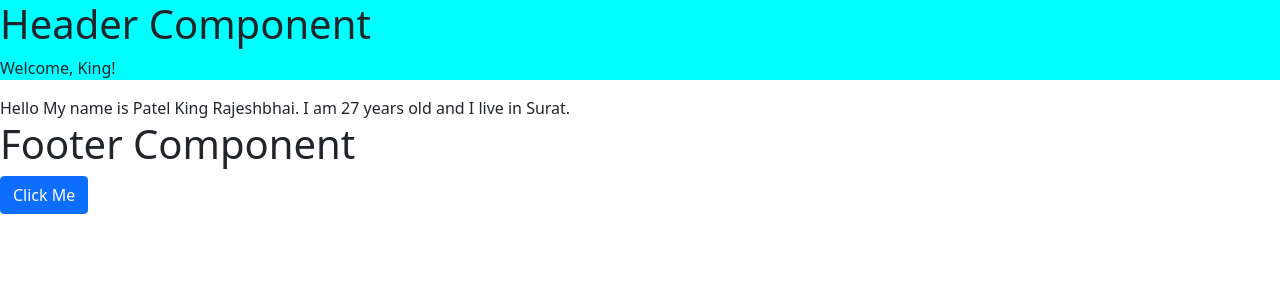
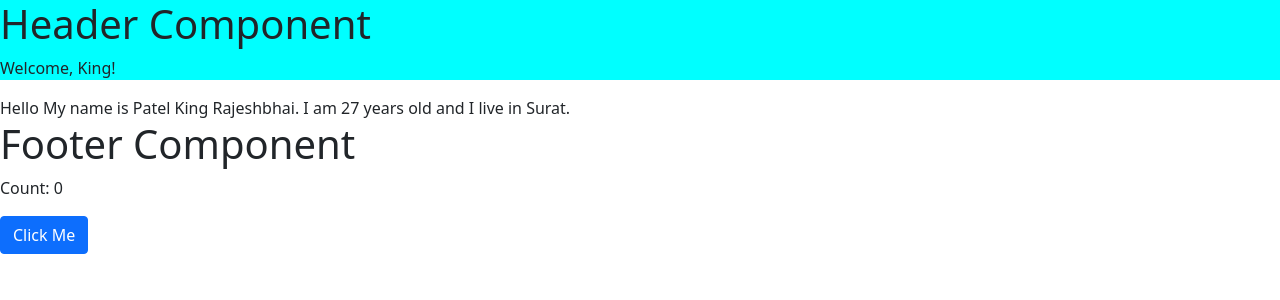
Before and after one commit to Patel-Kingkumar/React-Js, a React (Vite) app: page / in a window 1280 px wide. Shown: the top 300 px of the page. Built offline with nearby package versions, Linux system fonts and the light colour scheme.

Commit message:
simple useState

```diff
--- a/src/assets/components/Footer.jsx
+++ b/src/assets/components/Footer.jsx
@@ -1,12 +1,25 @@
+import { useState } from "react";
+
 function Footer() {
+
+    const [count, setCount] = useState(0);
+
+    // 1. Changes the state
+    //    ↓
+    // 2. Tells React to render again
+    //    ↓
+    // 3.UI gets the new count
+
     function handleClick() {
         console.log("Hello World");
+        setCount(count + 1);
+        console.log("Count: ", count);
     }
 
     return (
         <div className="header">
             <h1>Footer Component</h1>
-
+            <p>Count: { count }</p>
             <button className="btn btn-primary" onClick={handleClick}>
                 Click Me
             </button>
```
